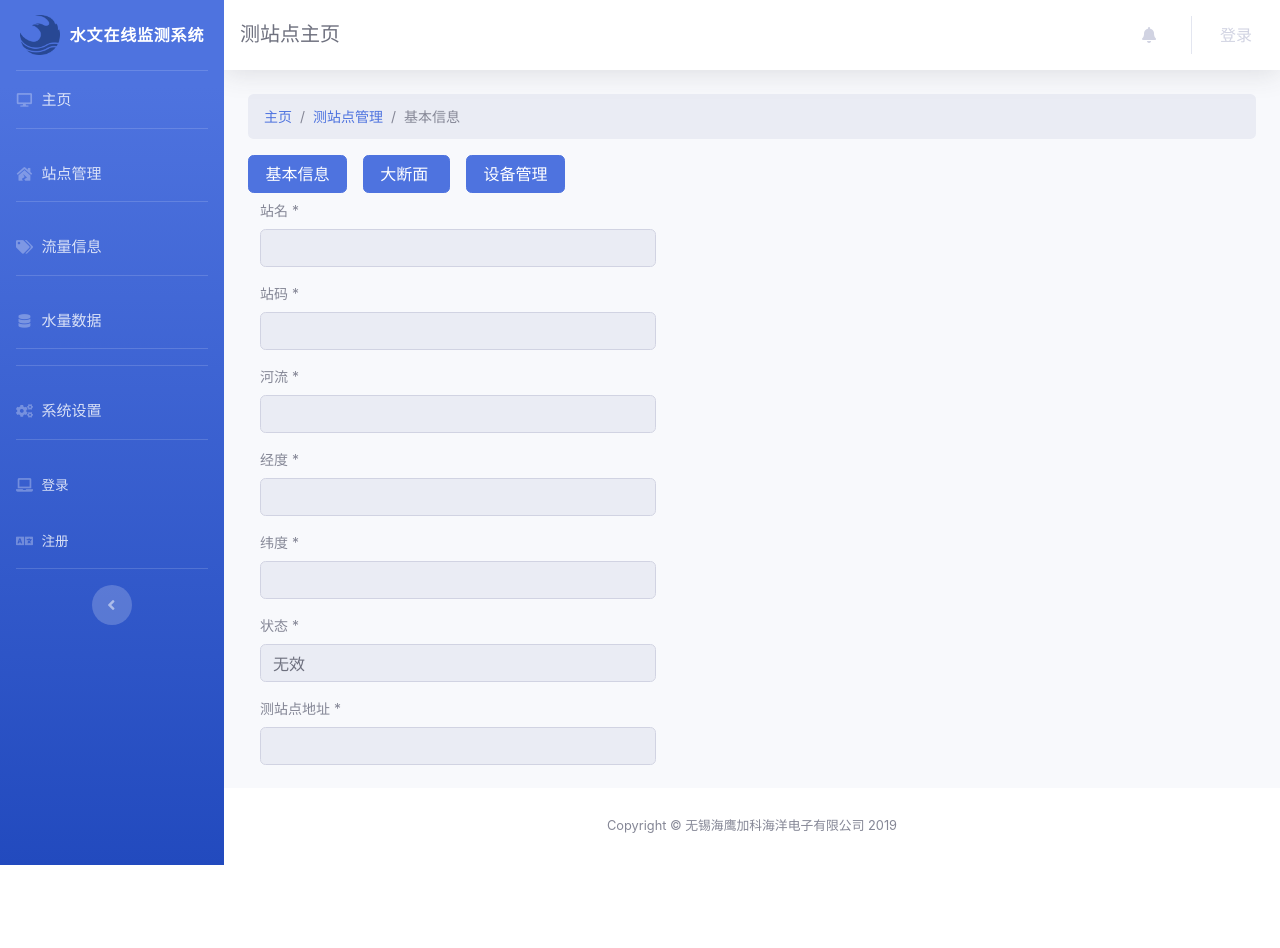
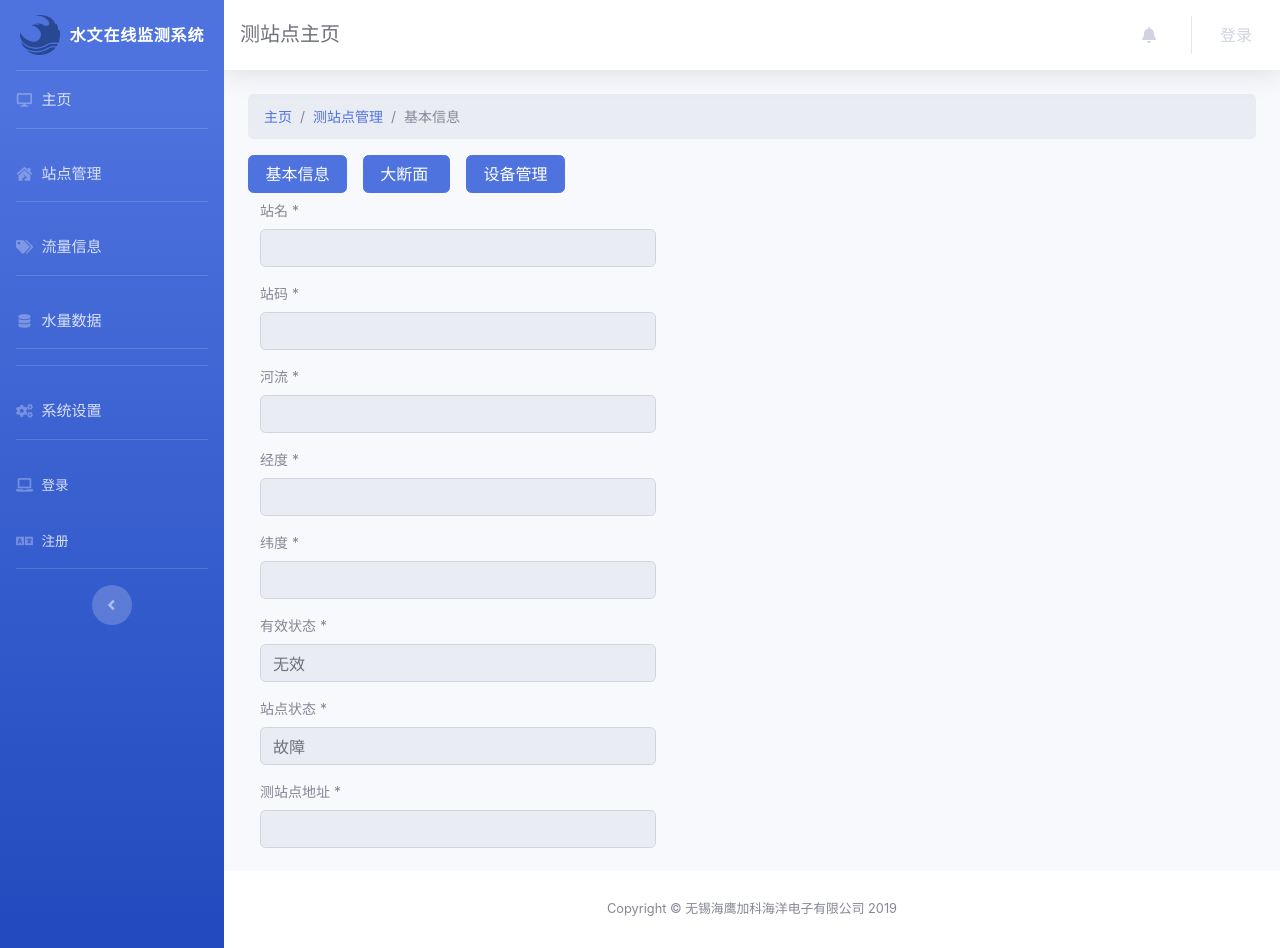
Before and after one commit to yanshigou/hydrology_mgmt, a Django app: template templates/station_index.html in a window 1280 px wide. Before the commit the page ends 865 px from the top, so only its background shows below. Run offline with Django 3.2, Linux system fonts and the light colour scheme; the template is opened without the code that fills it, so the values that code supplies are empty; some libraries are stand-ins or nearby versions.

Commit message:
有效状态，站点状态

```diff
--- a/templates/station_index.html
+++ b/templates/station_index.html
@@ -89,10 +89,18 @@
             </div>
 
             <div class="form-group">
-                <label class="control-label col-md-3 col-sm-3 col-xs-12">状态 *</label>
+                <label class="control-label col-md-3 col-sm-3 col-xs-12">有效状态 *</label>
                 <div class="col-md-5 col-sm-5 col-xs-12">
                     <input type="text" class="form-control" name="station_address"
                            value="{% if station_info.station_status %}有效{% else %}无效{% endif %}" disabled>
+                </div>
+            </div>
+
+            <div class="form-group">
+                <label class="control-label col-md-3 col-sm-3 col-xs-12">站点状态 *</label>
+                <div class="col-md-5 col-sm-5 col-xs-12">
+                    <input type="text" class="form-control" name="station_address"
+                           value="{% if station_info.is_normal %}正常{% else %}故障{% endif %}" disabled>
                 </div>
             </div>
 
```
Also changed, not shown: templates/station_info.html (+6 -1 lines).
